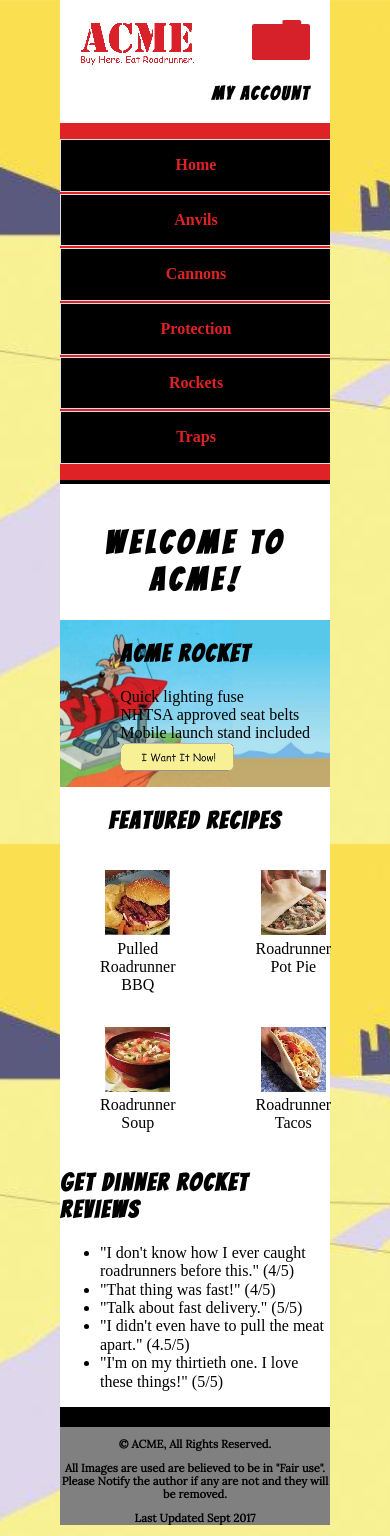
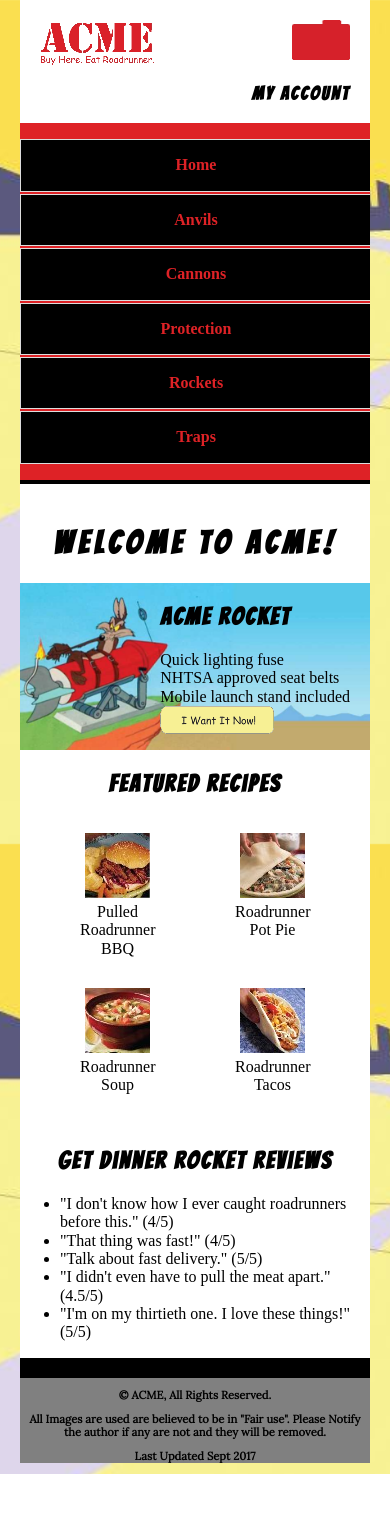
Before and after one commit to alefinir/acme, a PHP site: page / in a window 390 px wide. After the commit the page ends 1474 px from the top, so only its background shows below. Run offline with PHP 8.4, Linux system fonts and the light colour scheme.

Commit message:
change responsive design

```diff
--- /dev/null
+++ b/css/large.css
@@ -0,0 +1,24 @@
+@media only screen and (min-width: 64em) {
+
+.welcome{
+	 display: flex;
+	 flex-direction: row-reverse;
+	 align-items: center;
+	 background: url("../images/site/rocketfeature.jpg") 50% 50% no-repeat;
+	 background-size: cover;
+	 width: 100% ;
+	 height: 400px;
+}
+ .logo{
+	display: block;
+  }
+ .logo-small{
+	display: none;
+  }
+
+  .img-acc {
+ 	width: auto;
+ 	height:auto;
+}
+
+}
--- a/css/main.css
+++ b/css/main.css
@@ -59,12 +59,7 @@ p{
 	font-weight: bolder;
 
   }
-  .logo{
-	display: block;
-  }
-  .logo-small{
-	display: none;
-  }
+
 
 .account{
 	text-align: right;
@@ -100,6 +95,9 @@ p{
     color: #262128;
 }
 
+.recipe article h2{
+  text-align: center;
+}
 
 footer {
   color: #000000;
@@ -138,17 +136,7 @@ header{
 }
 
 
-.welcome{
- display: flex;
- flex-direction: row-reverse;
- align-items: center;
- background: url("../images/site/rocketfeature.jpg") 50% 50% no-repeat;
- background-size: cover;
- width: 100% ;
- height: 400px;
- height: auto;
 
-}
 
 #actionbtn-small{
   display: none;
@@ -156,10 +144,22 @@ header{
 #first{
   display: flex;
   text-align: center;
+  justify-content:center
+}
+
+#first div{
+  width: 155px;
+  height: 155px;
 }
 #second{
   display: flex;
   text-align: center;
+  justify-content:center
+}
+
+#second div{
+  width: 155px;
+  height: 155px;
 }
 
 .gallery h2 {
--- a/css/medium.css
+++ b/css/medium.css
@@ -1,3 +1,26 @@
 /*tablet*/
 @media only screen and (min-width: 37.5em) {
+.welcome{
+ display: flex;
+ flex-direction: row-reverse;
+ align-items: center;
+ background: url("../images/site/rocketfeature.jpg") 50% 50% no-repeat;
+ background-size: cover;
+ width: 100% ;
+ height: 200px;
+
 }
+
+  .logo{
+	display: none;
+  }
+  .logo-small{
+	display: inline;
+  }
+
+   .img-acc {
+ 	width: 58px;
+ 	height: 40px;
+}
+
+}
--- a/css/small.css
+++ b/css/small.css
@@ -51,4 +51,16 @@
 
 }
 
+.all{
+  background-color: white;
+  padding-top: 20px;
+  margin-left: 20px;
+  margin-right: 20px;
 }
+header{
+  background-color: white;
+  margin-left: 20px;
+  margin-right: 20px;
+}
+
+}
--- a/index.php
+++ b/index.php
@@ -9,6 +9,7 @@
 	<link rel="stylesheet" type="text/css" href="css/main.css">
 	<link rel="stylesheet" type="text/css" href="css/medium.css">
 	<link rel="stylesheet" type="text/css" href="css/small.css">
+	<link rel="stylesheet" type="text/css" href="css/large.css">
 	<link rel="stylesheet" type="text/css" href="css/normalize.css">
 	<title>ACME</title>
 </head>
```
